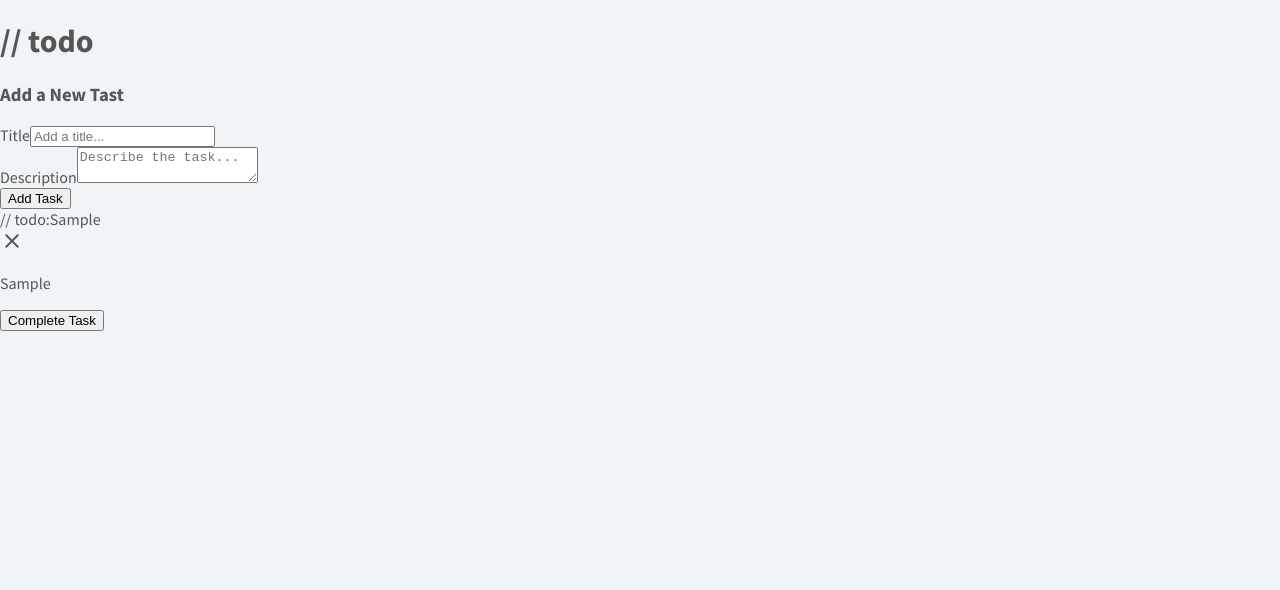
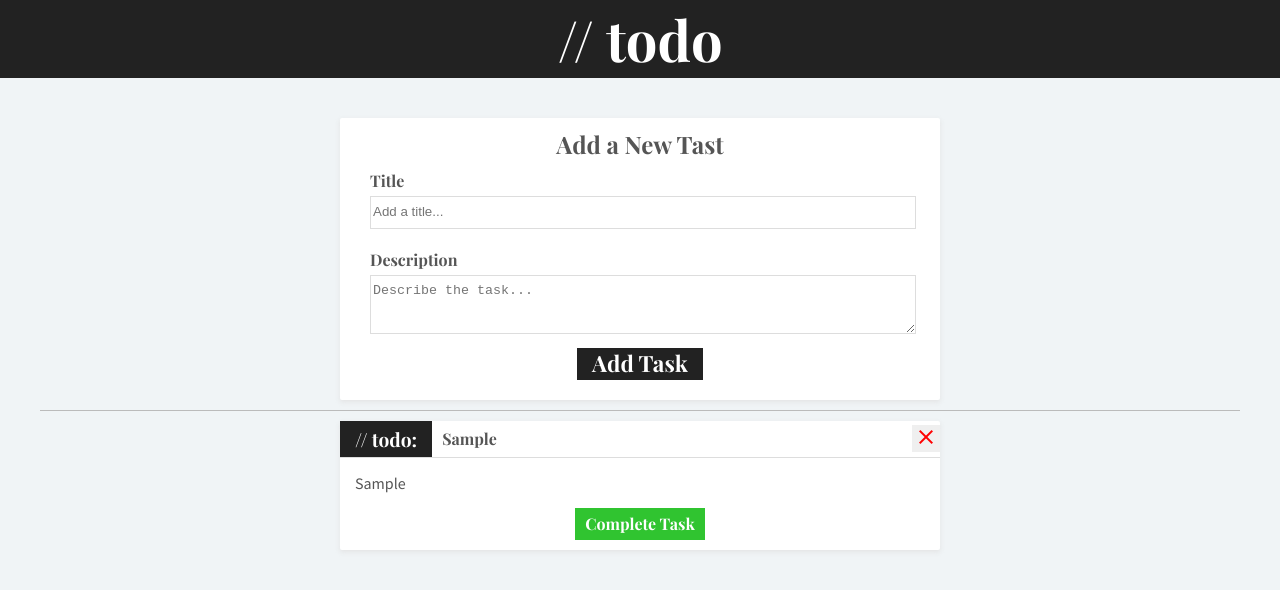
Before and after one commit to nickburkhart/doubleslash-todo, a React (Create React App) app: page / in a window 1280 px wide. Both pictures are taken after typing "Sample", "Sample" into the empty fields and a click on the button "Add Task". Shown: the top 590 px of the page. Built offline with nearby package versions, Linux system fonts and the light colour scheme.

Commit message:
fix: apply app styling

```diff
--- a/src/AppView.js
+++ b/src/AppView.js
@@ -7,7 +7,7 @@ import './App.css';
 class App extends Component {
   render() {
     return (
-      <div className="">
+      <div className="app">
         <header className="app-header">
           <h1 className="app-title">{'// todo'}</h1>
         </header>
--- a/src/components/TodoList/TodoItemView.js
+++ b/src/components/TodoList/TodoItemView.js
@@ -27,9 +27,9 @@ class TodoItemView extends Component {
         <div className='todo-item-title'>
           <span className={spanClass}>{spanText}</span>
           <span className='todo-item-title-body'>{this.props.todo.title}</span>
-          <div className='todo-item-delete' onClick={this.deleteTodoItem.bind(this)}>
+          <button className='todo-item-delete' onClick={this.deleteTodoItem.bind(this)}>
             <i className='material-icons'>clear</i>
-          </div>
+          </button>
         </div>
         <p className='todo-item-description'>{this.props.todo.description}</p>
         {this.renderButton()}
--- a/src/components/TodoList/TodoList.css
+++ b/src/components/TodoList/TodoList.css
@@ -30,6 +30,8 @@
 }
 
 .app .todo-item-delete {
+  border: none;
+  color: #f00;
   padding: 0 2px;
 }
 
```
